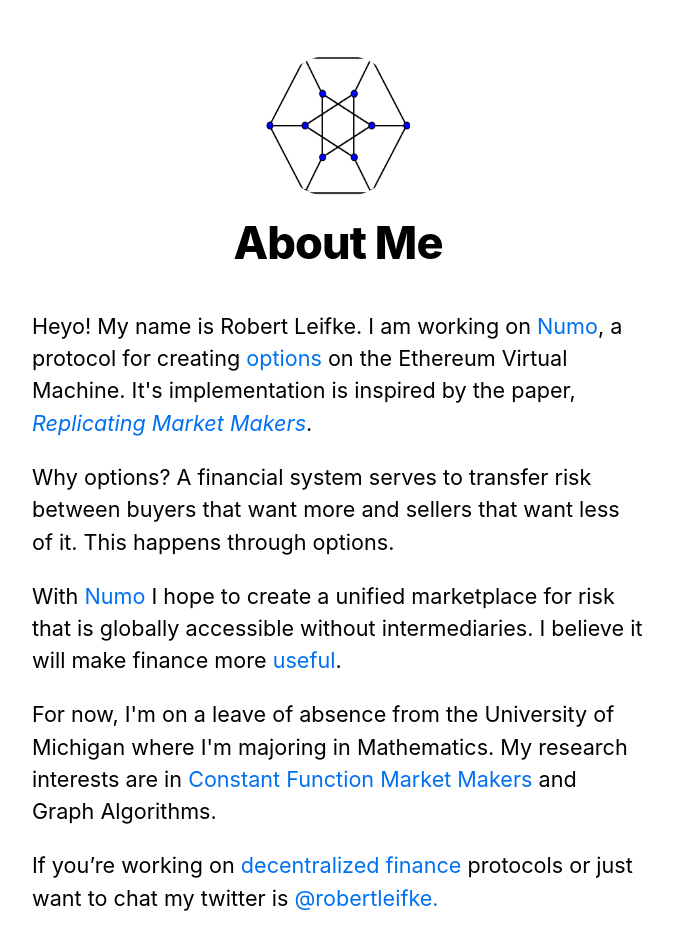
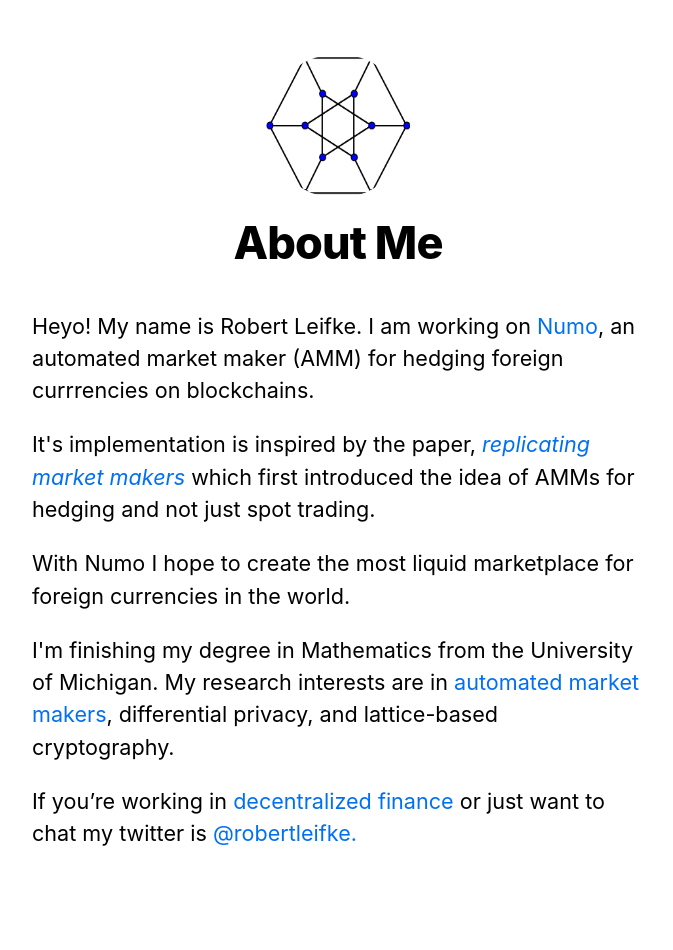
Before and after one commit to robertleifke/robertleifke.com, a Next.js app: page / in a window 1280 px wide. Shown: the top 950 px of the page, without its empty margins (302-975 px from the left). Built offline with nearby package versions, Linux system fonts and the light colour scheme.

Commit message:
update bio

```diff
--- a/package.json
+++ b/package.json
@@ -6,9 +6,9 @@
     "start": "next start"
   },
   "dependencies": {
-    "next": "^14.2.3",
-    "react": "^18.2.0",
-    "react-dom": "^18.2.0"
+    "next": "^14.2.18",
+    "react": "^18.3.1",
+    "react-dom": "^18.3.1"
   },
   "engines": {
     "node": ">=18"
--- a/pages/index.js
+++ b/pages/index.js
@@ -10,17 +10,17 @@
       </Head>
       <section className={utilStyles.headingMd}>
         <p>Heyo! My name is Robert Leifke. I am working on {' '}
-        <a href="https://numo.trade/">Numo</a>, a protocol for creating <a href="https://en.wikipedia.org/wiki/Option_(finance)">options</a> on the Ethereum Virtual Machine. It's implementation is inspired by the paper, <a href="https://arxiv.org/abs/2103.14769"><em>Replicating Market Makers</em></a>.</p>
+        <a href="https://x.com/numocash/">Numo</a>, an automated market maker (AMM) for hedging foreign currrencies on blockchains.</p>
+        <p>It's implementation is inspired by the paper,
+        <a href="https://arxiv.org/abs/2103.14769"><em> replicating market makers</em></a> which first introduced the idea of AMMs for hedging and not just spot trading.</p>
         <p>
-          Why options? A financial system serves to transfer risk between buyers that want more and sellers that want less of it. This happens through options.</p>
+          With Numo I hope to create the most liquid marketplace for foreign currencies in the world.</p>
         <p>
-          With <a href="https://numo.trade/">Numo</a> I hope to create a unified marketplace for risk that is globally accessible without intermediaries. I believe it will make finance more <a href="https://youtu.be/FGkP63hJivQ?si=VuAaAHECTZj2jik4">useful</a>.</p>
+          I'm finishing my degree in Mathematics from the University of Michigan. My
+          research interests are in <a href="https://arxiv.org/pdf/2308.08066.pdf">automated market makers</a>, differential privacy, and
+          lattice-based cryptography.</p>
         <p>
-          For now, I'm on a leave of absence from the University of Michigan where I'm majoring in Mathematics. My
-          research interests are in <a href="https://arxiv.org/pdf/2308.08066.pdf">Constant Function Market Makers</a> and
-          Graph Algorithms.</p>
-        <p>
-          If you’re working on <a href="https://en.wikipedia.org/wiki/Decentralized_finance">decentralized finance</a> protocols or just want to chat my twitter is <a href="https://twitter.com/@robertleifke/">@robertleifke.</a></p>
+          If you’re working in <a href="https://en.wikipedia.org/wiki/Decentralized_finance">decentralized finance</a> or just want to chat my twitter is <a href="https://twitter.com/@robertleifke/">@robertleifke.</a></p>
       </section>
     </Layout>
   );
```
Also changed, not shown: 1 other file (tests, documents, lock files or other folders).
